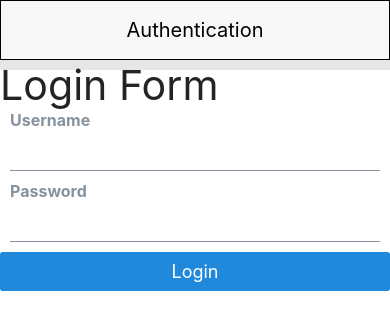
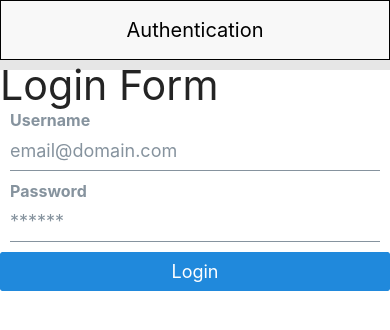
Before and after one commit to juanmiguel431/react-native-expo-firebase-auth, a React Native app: screen / in a window 390 px wide. Shown: the top 330 px of the page. Built offline with nearby package versions, Linux system fonts and the light colour scheme.

Commit message:
PlaceHolder added.

```diff
--- a/src/components/LoginForm.tsx
+++ b/src/components/LoginForm.tsx
@@ -14,8 +14,19 @@ export const LoginForm: React.FC<LoginFormProps> = ({ onSubmit }) => {
   return (
     <View>
       <Text h1>Login Form</Text>
-      <Input label="Username" value={username} onChangeText={setUsername}/>
-      <Input label="Password" secureTextEntry value={password} onChangeText={setPassword}/>
+      <Input
+        label="Username"
+        placeholder="email@domain.com"
+        value={username}
+        onChangeText={setUsername}
+      />
+      <Input
+        label="Password"
+        placeholder="******"
+        secureTextEntry
+        value={password}
+        onChangeText={setPassword}
+      />
 
       <Button
         title="Login"
```
